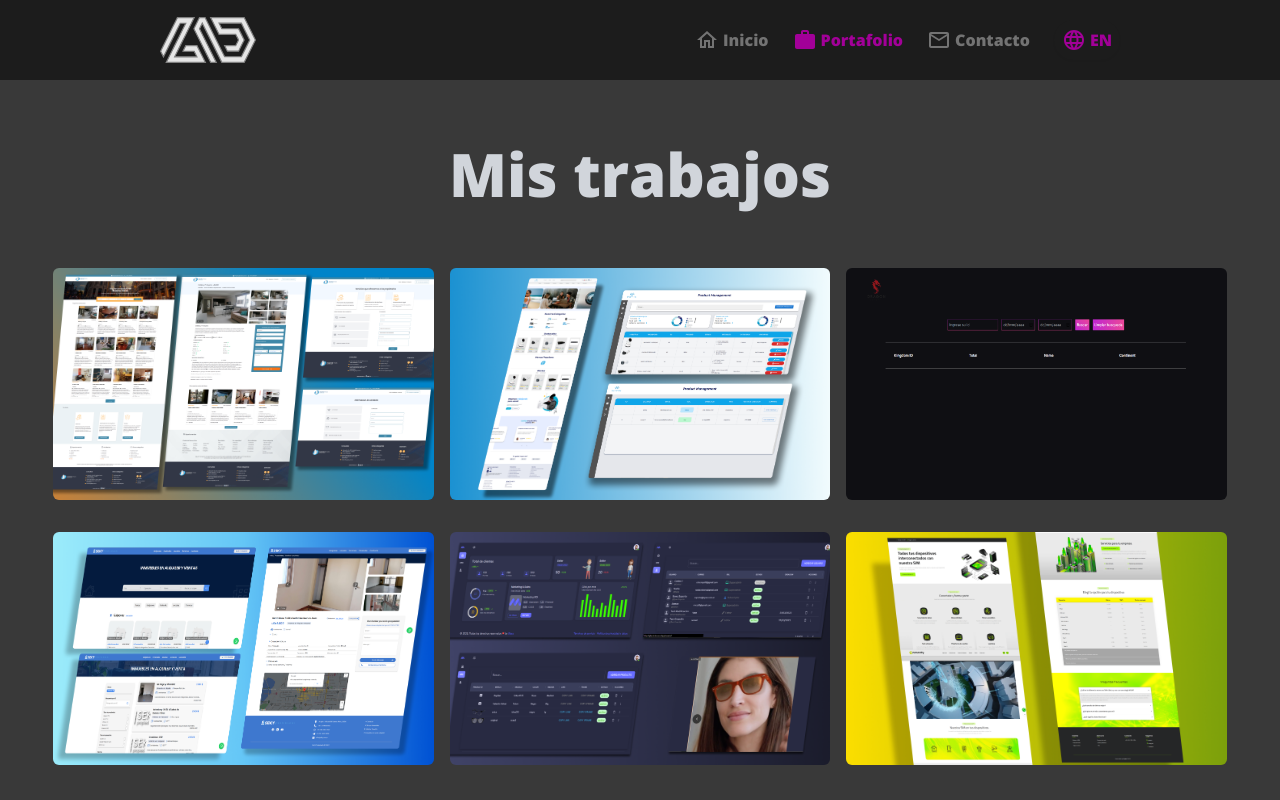
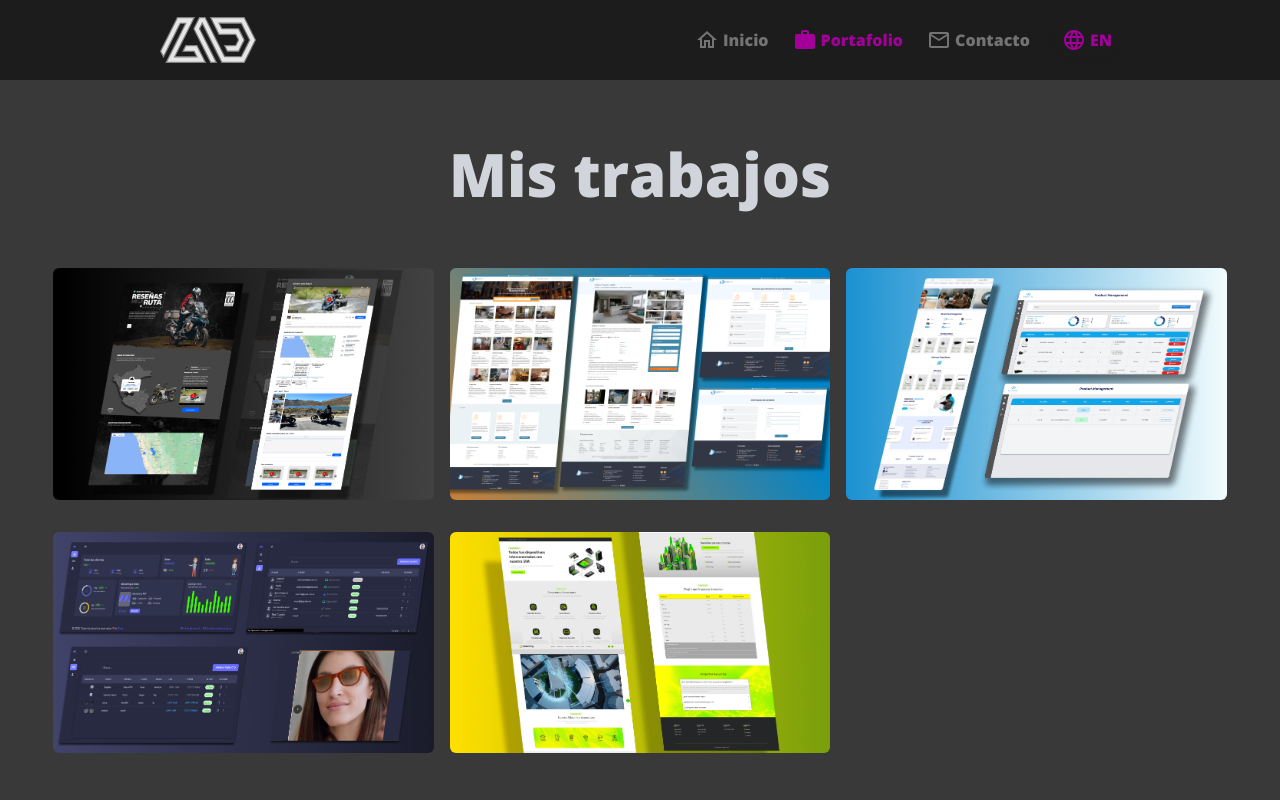
Before and after one commit to Lucas-caceres-w/Portafolio-Web, a Next.js app: page /portafolio in a window 1280 px wide. Shown: the top 800 px of the page. Built offline with nearby package versions, Linux system fonts and the light colour scheme.

Commit message:
add work

```diff
--- a/components/portafolio/alternative.tsx
+++ b/components/portafolio/alternative.tsx
@@ -13,7 +13,6 @@ interface PropsCards {
 function Alternative(props: PropsCards) {
   const OpenWork = () => {
     props.modal();
-    setTimeout(() => {
     props.info({
       titulo: props.title,
       descripcion: props.description,
@@ -21,7 +20,6 @@ function Alternative(props: PropsCards) {
       link: props.enlace,
       tecs: props.tecs,
     });
-    }, 600);
   };
   return (
     <>
--- a/components/portafolio/gridworks.tsx
+++ b/components/portafolio/gridworks.tsx
@@ -18,6 +18,13 @@ function ContainerWorks({
   const texts = language === "es" ? es : en;
   const works = [
     {
+      title: "Motor Rad",
+      description: "Descripcion en proceso...",
+      enlace: "https://motor-rad-landing.vercel.app/",
+      image: "/assets/imagenes/motor-rad.png",
+      tecs: "html,css,javascript",
+    },
+    {
       title: "Alquilo pisos BA",
       description: texts.Alquilopisos,
       enlace: "https://alquilopisosba.com.ar/",
@@ -30,20 +37,6 @@ function ContainerWorks({
       enlace: "https://wifnix-desarrollo.vercel.app/",
       image: "/assets/imagenes/wifnix.png",
       tecs: "tailwind,nextjs,sql,material ui",
-    },
-    {
-      title: "Dragon CORP",
-      description: texts.Kingdom,
-      enlace: "https://kingdom-search.vercel.app/",
-      image: "/assets/imagenes/kingdom.png",
-      tecs: "tailwind,nextjs",
-    },
-    {
-      title: "Seky inmoviliaria",
-      description: texts.Seky,
-      enlace: "https://www.seky.com.ar/",
-      image: "/assets/imagenes/seky-props.png",
-      tecs: "html,tailwind,react,nodejs,sql",
     },
     {
       title: "Glass Tester",
--- a/lib/texts/en.json
+++ b/lib/texts/en.json
@@ -20,7 +20,5 @@
   "Conecty": "Pagina web para promocion de producto 'Conecty' de la empresa Eywa, Este sitio fue desarrollado bajo plantilla realizada en Next.js. Su diseño esta realizado con CSS y el uso de una libreria de estilos llamada Bootstrap, Ademas de esta libreria se utilizaron otras por ejemplo: AOS: animaciones para mostrar elementos a medida que se mueve el sitio, Swiper: Animacion para caruseles que muestran imagenes o elementos diferentes.",
   "Wifnix": "E-commerce for the Puerto Rican companyña Wifnix that offers IT, Network, CCTV, Web Design and much more. In this site an administration dashboard was developed for stock and users and payment gateway to make purchases. This site was developed in Next.js as the main framework, Relational Database (mysql), and designed based on tailwindCSS as a styling library.",
   "Glass": "Application for the administration of users and products, in order to use in a lens tester widget, consuming the JeelizVTO api, It was carried out with a template made in Next.js, Using style libraries such as: Material UI, Contains your management dashboard for lenses as for users, Uses a relational database,  and a path handler called ACL for page access according to the assigned role.",
-  "Alquilopisos": "Update and Redesign to the real estate website, focused on rentals in Argentina, CABA and GBA, The site developed in PHP was updated, from version 5 to version 8, Its design which was pure CSS, outdated, was renewed and made with TailwindCSS using its CLI to create the style layer, also optimized the site for a fast and effective load,  reaching an average of 85/90 according to PageSpeed.",
-  "Seky": "Update and finalization of the website for real estate. This site was developed with React for the frontend and Node.js in the backend, using a relational database and GraphQl for requests to it, TailwindCSS was used for styles, and libraries such as Swiper for property carousels.",
-  "Kingdom": "Project to import and classify land contributions made by League of Kingdoms players using the data requested from the League Of Kingdom API, This small web app was created with Next js and in TailwindCSS styles."
+  "Alquilopisos": "Update and Redesign to the real estate website, focused on rentals in Argentina, CABA and GBA, The site developed in PHP was updated, from version 5 to version 8, Its design which was pure CSS, outdated, was renewed and made with TailwindCSS using its CLI to create the style layer, also optimized the site for a fast and effective load,  reaching an average of 85/90 according to PageSpeed."
 }
--- a/lib/texts/es.json
+++ b/lib/texts/es.json
@@ -20,7 +20,5 @@
   "Conecty": "Pagina web para promocion de producto 'Conecty' de la empresa Eywa, Este sitio fue desarrollado bajo plantilla realizada en Next.js. Su diseño esta realizado con CSS y el uso de una libreria de estilos llamada Bootstrap, Ademas de esta libreria se utilizaron otras por ejemplo: AOS: animaciones para mostrar elementos a medida que se mueve el sitio, Swiper: Animacion para caruseles que muestran imagenes o elementos diferentes",
   "Wifnix": "E-commerce para la empresa Puertorrique\u00f1a Wifnix que ofrece servicios de IT, Network, CCTV, Dise\u00f1o Web y mucho mas. En este sitio se desarrollo un dashboard de administracion para el stock y los usuarios y pasarela de pagos para realizar las compras. Este sitio fue desarrollado en Next.js como framework principal, Base de datos relacional(mysql), y diseñada en base a tailwindCSS como biblioteca de estilado.",
   "Glass": "Aplicacion para la administracion de usuarios y productos, con el fin de usar en un widget de probador de lentes, consumiendo la api de JeelizVTO, Fue llevada a cabo con una plantilla realizada en Next.js, Utilizando librerias de estilos como: Material UI, Contiene su dashboard de administracion para los lentes como para los usuarios, Utiliza una base de datos relacional, y un controlador de rutas llamado ACL para el acceso a las paginas segun el rol asignado.",
-  "Alquilopisos": "Actualizacion y Rediseño al sitio web de inmobiliaria, enfocada en alquileres en Argentina, CABA y GBA, Se actualizo el sitio desarrollado en PHP, de su version 5 a la version 8, Su diseño el cual era CSS puro, desactualizado, fue renovado y realizado con TailwindCSS utilizando su CLI para crear la capa de estilos, tambien se optimizo el sitio para una carga rapida y eficaz, llegando a un promedo de 85/90 segun PageSpeed.",
-  "Seky": "Actualizacion y finalizacion del sitio web para inmobiliaria. Este sitio fue desarrollado con React para el frontend y Node.js en el backend, utilizando una base de datos relacional y GraphQl para las peticiones a la misma, Se utilizo TailwindCSS para los estilos, y bibliotecas como Swiper para los caruseles de propiedades.",
-  "Kingdom": "Proyecto para importar y clasificar las contribuciones de tierra realizadas por los jugadores de League of Kingdoms utilizando los datos solicitados de la API de League Of Kingdom, Esta pequeña app web, fue creada con Next js y en los estilos TailwindCSS."
+  "Alquilopisos": "Actualizacion y Rediseño al sitio web de inmobiliaria, enfocada en alquileres en Argentina, CABA y GBA, Se actualizo el sitio desarrollado en PHP, de su version 5 a la version 8, Su diseño el cual era CSS puro, desactualizado, fue renovado y realizado con TailwindCSS utilizando su CLI para crear la capa de estilos, tambien se optimizo el sitio para una carga rapida y eficaz, llegando a un promedo de 85/90 segun PageSpeed."
 }
```
Also changed, not shown: public/assets/imagenes/motor-rad.png (added), 1 other file (tests, documents, lock files or other folders). Lines whose indentation alone changed are shown as unchanged.
